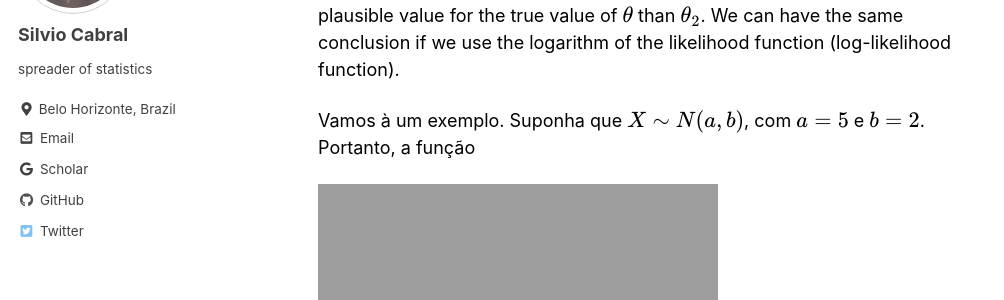
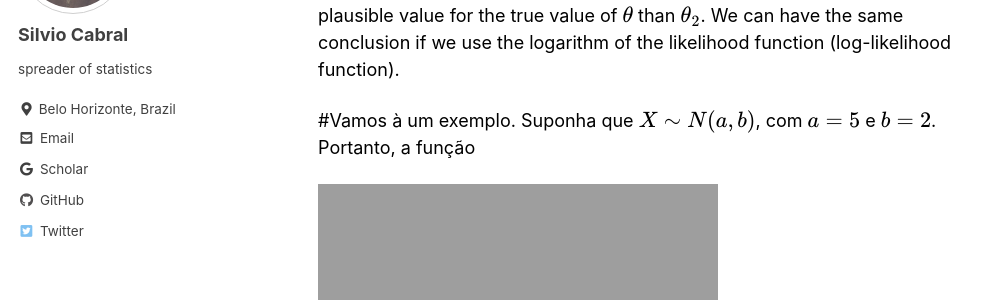
Before and after one commit to scpatricio/scpatricio.github.io, a Jekyll site: the page built from _posts/2020-07-15-likelihood.md, in a window 1280 px wide and 900 px high, scrolled down 1270 px. Shown: the part 150-450 px from the top of the window, without its empty margins (0-1004 px from the left). Built offline with Jekyll 4.4.1, drawn with Linux system fonts in a browser that asks for light colours; cached includes are drawn as plain includes; formulas are drawn with MathJax 3.

Commit message:
new github commit

```diff
--- a/_posts/2020-07-15-likelihood.md
+++ b/_posts/2020-07-15-likelihood.md
@@ -35,10 +35,8 @@
 
 so it is more likely that the sample we actually observed occurred if $$ \theta = \theta_1 $$, than if $$ \theta = \theta_1 $$, which can be interpreted as saying that $$ \theta_1 $$ is a more plausible value for the true value of $$ \theta $$ than $$ \theta_2 $$. We can have the same conclusion if we use the logarithm of the likelihood function (log-likelihood function).
 
-Vamos à um exemplo. Suponha que $$ X \sim N(a, b) $$, com $$ a = 5 $$ e $$ b = 2 $$. Portanto, a função
+#Vamos à um exemplo. Suponha que $$ X \sim N(a, b) $$, com $$ a = 5 $$ e $$ b = 2 $$. Portanto, a função
 
 
 
-
-![alt]({{ site.url }}{{ site.baseurl }}/images/likelihood/lig_like.jpeg)
-{: .full}
+<img src="{{ site.url }}{{ site.baseurl }}/images/likelihood/lig_like.jpeg" alt="">
```
